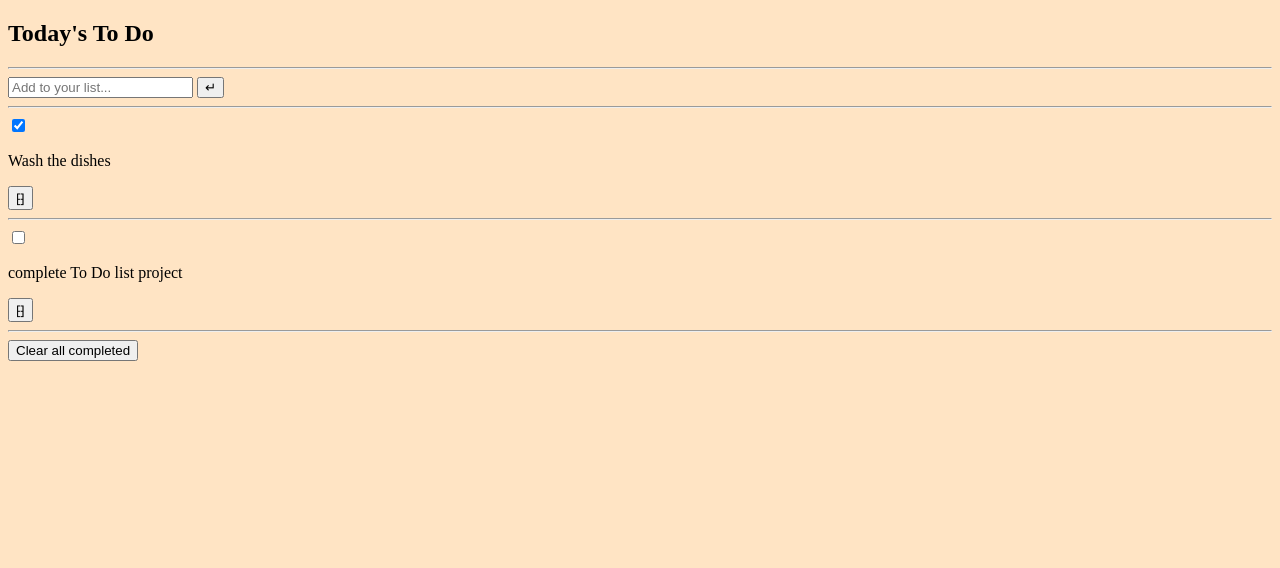
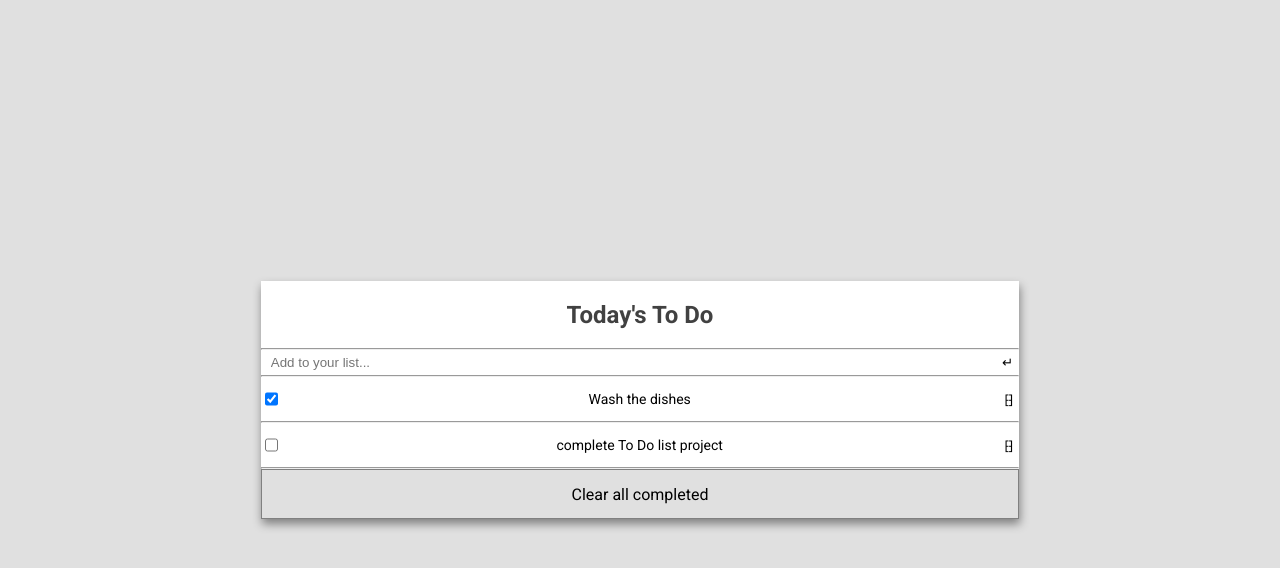
Before and after one commit to lucas-crodrigues/todo-list, a website built with webpack: page src/index.html in a window 1280 px wide. Built offline with nearby package versions, Linux system fonts and the light colour scheme.

Commit message:
Add styling

```diff
--- a/src/style.css
+++ b/src/style.css
@@ -1,3 +1,66 @@
+@import url('https://fonts.googleapis.com/css2?family=Roboto:ital,wght@0,100;0,300;0,400;0,500;0,700;0,900;1,100;1,300;1,400;1,500;1,700;1,900&display=swap');
+
 body {
-  background-color: bisque;
+  font-family: 'Roboto', sans-serif;
+  background-color: rgb(224, 224, 224);
+  height: 98vh;
+  display: flex;
+  justify-content: center;
+  align-items: center;
 }
+
+button {
+  font-family: 'Roboto', sans-serif;
+  cursor: pointer;
+  border: none;
+  background-color: transparent;
+}
+
+h2 {
+  text-align: center;
+  color: rgb(65, 65, 65);
+}
+
+form {
+  display: flex;
+  justify-content: space-between;
+}
+
+.add-task {
+  border: none;
+  height: 100%;
+  width: 80%;
+  padding: 5px 10px;
+}
+
+section {
+  background-color: white;
+  width: 60%;
+  height: min-content;
+  filter: drop-shadow(1px 5px 5px gray);
+}
+
+.to-do-list div {
+  display: flex;
+  justify-content: space-between;
+}
+
+p {
+  font-size: 14px;
+}
+
+.clear {
+  width: 100%;
+  height: 50px;
+  background-color: rgb(224, 224, 224);
+  border: 1px solid gray;
+  font-size: 16px;
+}
+
+.clear:hover {
+  background-color: gray;
+}
+
+hr {
+  margin: 0;
+}
```
